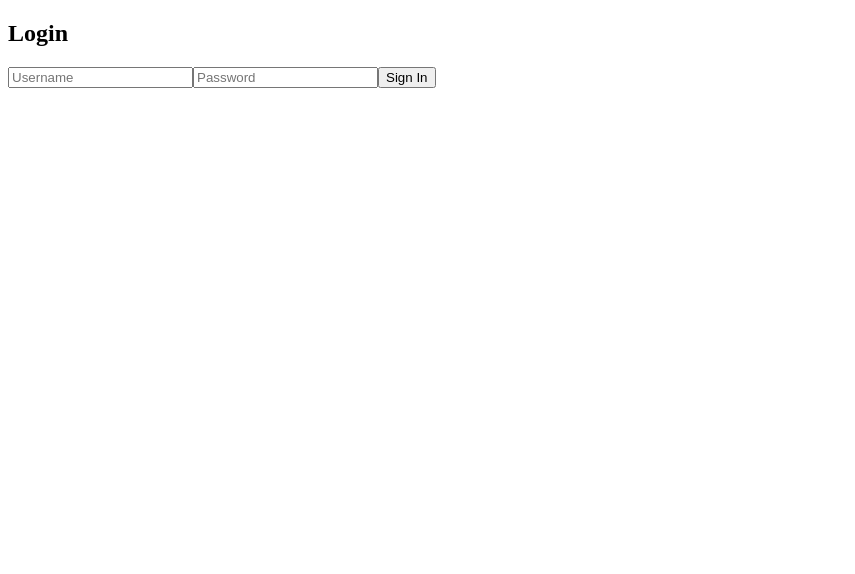
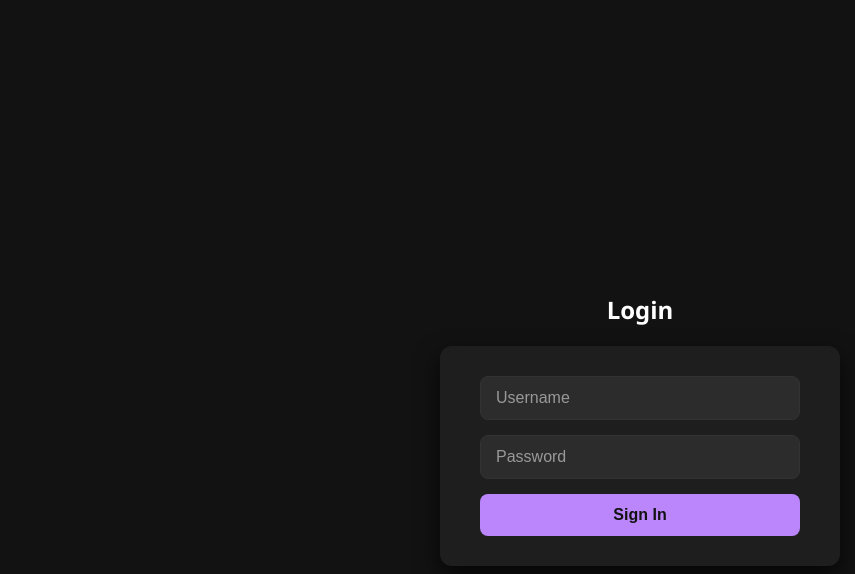
Before and after one commit to DanFonR/servidor-dns-iesb, a React (Vite) app in the folder front/: page /login in a window 1280 px wide. Shown: the top 574 px of the page, without its empty margins (0-855 px from the left). Built offline with nearby package versions, Linux system fonts and the light colour scheme.

Commit message:
Mudanças no front - adição de css - remove README padrão - melhora o sistema erros

```diff
--- /dev/null
+++ b/front/src/index.css
@@ -0,0 +1,106 @@
+body,
+html {
+  margin: 0;
+  padding: 0;
+  font-family: "Segoe UI", Tahoma, Geneva, Verdana, sans-serif;
+  background-color: #121212;
+  color: #e0e0e0;
+  min-height: 100vh;
+}
+
+.error-msg {
+  color: #fb542b;
+}
+
+/* General container for pages */
+.page-container {
+  display: flex;
+  flex-direction: column;
+  align-items: center;
+  justify-content: center;
+  padding: 20px;
+}
+
+/* Headings */
+h1,
+h2,
+h3 {
+  color: #ffffff;
+  margin-bottom: 20px;
+}
+
+/* Forms */
+form {
+  display: flex;
+  flex-direction: column;
+  background: #1e1e1e;
+  padding: 30px 40px;
+  border-radius: 12px;
+  box-shadow: 0 10px 25px rgba(0, 0, 0, 0.7);
+  width: 320px;
+}
+
+input {
+  margin-bottom: 15px;
+  padding: 12px 15px;
+  border-radius: 8px;
+  border: 1px solid #333;
+  background: #2c2c2c;
+  color: #e0e0e0;
+  font-size: 16px;
+  outline: none;
+  transition: all 0.2s ease-in-out;
+}
+
+input::placeholder {
+  color: #999;
+}
+
+input:focus {
+  border-color: #bb86fc;
+  box-shadow: 0 0 5px rgba(187, 134, 252, 0.5);
+}
+
+/* Buttons */
+button {
+  padding: 12px;
+  border-radius: 8px;
+  border: none;
+  background-color: #bb86fc;
+  color: #121212;
+  font-size: 16px;
+  font-weight: bold;
+  cursor: pointer;
+  transition: background-color 0.2s ease-in-out;
+}
+
+button:hover {
+  background-color: #9a63d8;
+}
+
+/* Error messages */
+.error {
+  color: #cf6679;
+  margin-bottom: 10px;
+  text-align: center;
+  font-size: 14px;
+}
+
+/* Loading / messages for Profile page */
+.profile-message {
+  background: #1e1e1e;
+  padding: 20px 30px;
+  border-radius: 12px;
+  box-shadow: 0 10px 25px rgba(0, 0, 0, 0.7);
+  text-align: center;
+  max-width: 600px;
+}
+
+/* Utility: full height center */
+.full-height-center {
+  min-height: 100vh;
+  display: flex;
+  flex-direction: column;
+  justify-content: center;
+  align-items: center;
+}
--- a/front/src/main.jsx
+++ b/front/src/main.jsx
@@ -3,7 +3,7 @@ import { createRoot } from "react-dom/client";
 import { BrowserRouter } from "react-router-dom";
 import { AuthProvider } from "./context/AuthContext";
 import App from "./App.jsx";
-// import "./index.css";
+import "./index.css";
 
 createRoot(document.getElementById("root")).render(
     <StrictMode>
--- a/front/src/pages/Login.jsx
+++ b/front/src/pages/Login.jsx
@@ -20,7 +20,8 @@ export default function Login() {
             });
             login(res.data.token);
         } catch (err) {
-            setError(data.error || "Login failed");
+            console.log(err || "Login failed");
+            setError(err);
         }
     };
 
@@ -29,8 +30,9 @@ export default function Login() {
     }, []);
 
     return (
-        <div className="login-container">
+        <div className="page-container full-height-center">
             <h2>Login</h2>
+            {error && error.response === "Invalid credentials" && <h3>Invalid Credentials</h3>}
             <form onSubmit={handleSubmit}>
                 <input
                     type="text"
--- a/front/src/pages/Profile.jsx
+++ b/front/src/pages/Profile.jsx
@@ -31,8 +31,8 @@ export default function Profile() {
     }, [token]);
 
     return (
-        <div>
-            <h1>{message || "Loading..."}</h1>
+        <div className="page-container full-height-center">
+            <h1 className="profile-message">{message || "Loading..."}</h1>
         </div>
     );
 }
```
Also changed, not shown: 1 other file (tests, documents, lock files or other folders).
